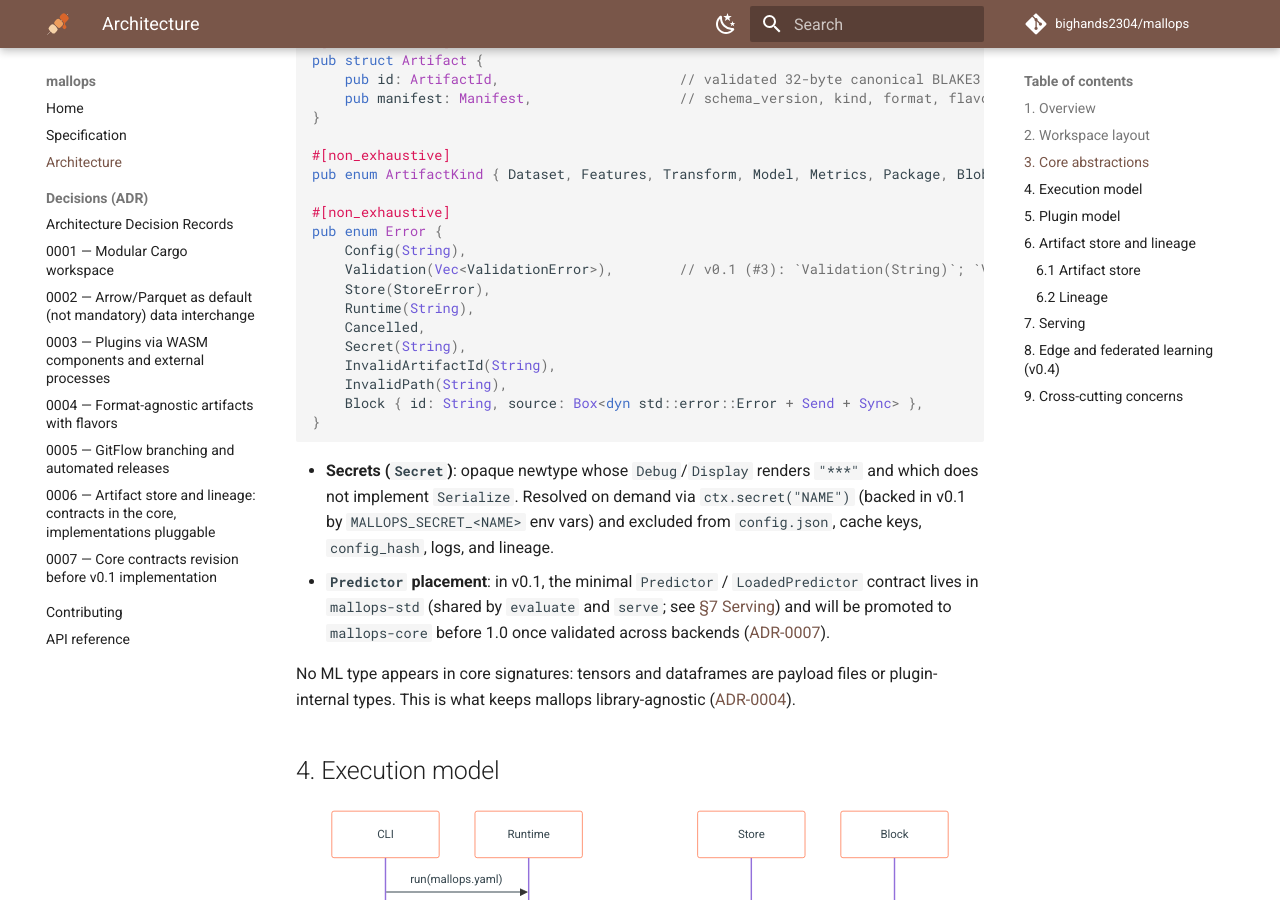
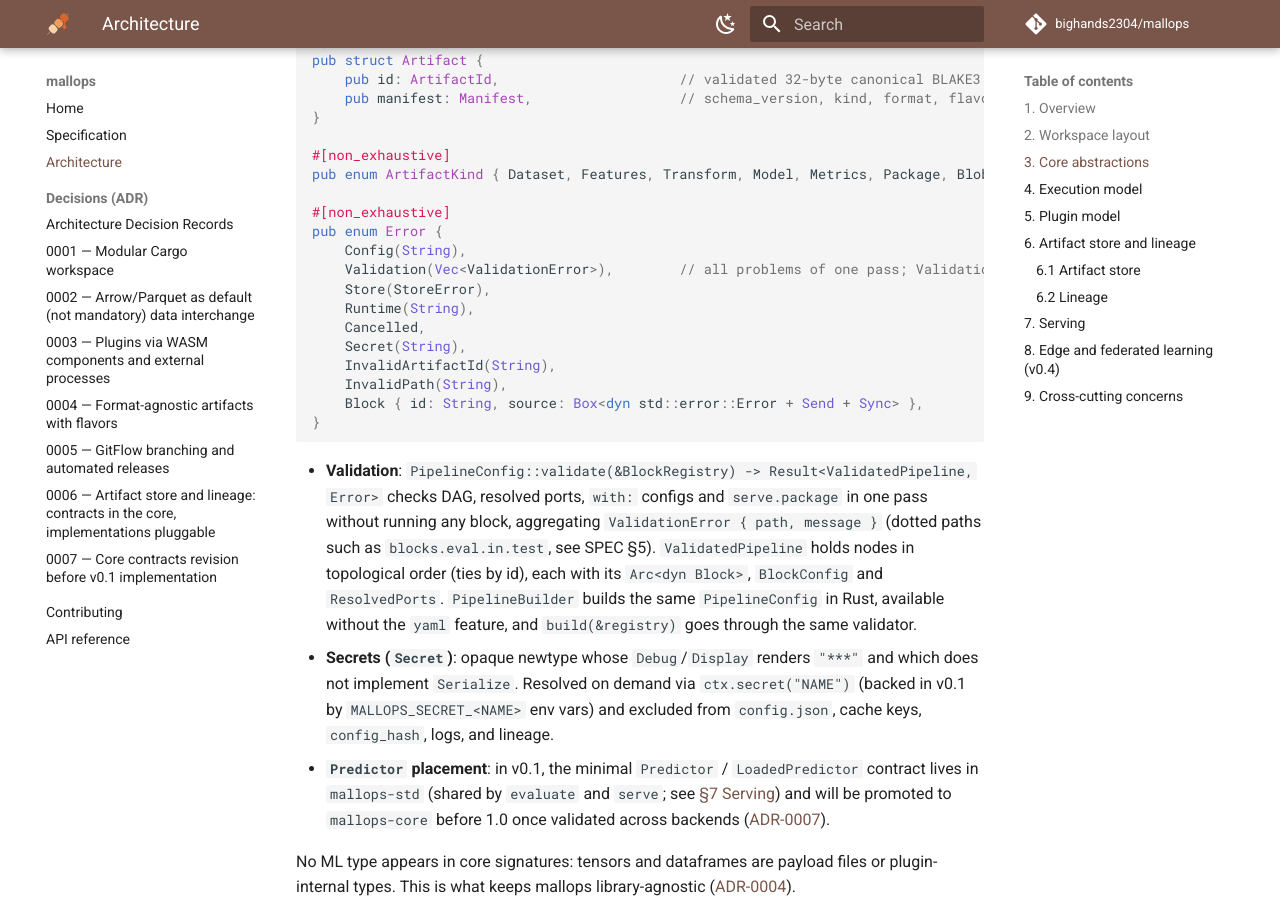
Before and after one commit to bighands2304/mallops, an MkDocs documentation site: the page built from docs/ARCHITECTURE.md, in a window 1280 px wide and 900 px high, scrolled down 2758 px. Built offline with MkDocs 1.6.1 and Material for MkDocs 9.7.7, drawn with Linux system fonts in a browser that asks for light colours; comment, search, counter and statistics services are not loaded; the version menu is left out.

Commit message:
docs: describe pipeline validation and PipelineBuilder (#6)
Signed-off-by: bighands2304 <61188329+bighands2304@users.noreply.github.com>

````diff
--- a/docs/ARCHITECTURE.md
+++ b/docs/ARCHITECTURE.md
@@ -141,7 +141,7 @@ pub enum ArtifactKind { Dataset, Features, Transform, Model, Metrics, Package, B
 #[non_exhaustive]
 pub enum Error {
     Config(String),
-    Validation(Vec<ValidationError>),        // v0.1 (#3): `Validation(String)`; `Vec<ValidationError>` arriva con #6
+    Validation(Vec<ValidationError>),        // all problems of one pass; ValidationError { path, message }
     Store(StoreError),
     Runtime(String),
     Cancelled,
@@ -152,6 +152,7 @@ pub enum Error {
 }
 ```
 
+- **Validation**: `PipelineConfig::validate(&BlockRegistry) -> Result<ValidatedPipeline, Error>` checks DAG, resolved ports, `with:` configs and `serve.package` in one pass without running any block, aggregating `ValidationError { path, message }` (dotted paths such as `blocks.eval.in.test`, see SPEC §5). `ValidatedPipeline` holds nodes in topological order (ties by id), each with its `Arc<dyn Block>`, `BlockConfig` and `ResolvedPorts`. `PipelineBuilder` builds the same `PipelineConfig` in Rust, available without the `yaml` feature, and `build(&registry)` goes through the same validator.
 - **Secrets (`Secret`)**: opaque newtype whose `Debug`/`Display` renders `"***"` and which does not implement `Serialize`. Resolved on demand via `ctx.secret("NAME")` (backed in v0.1 by `MALLOPS_SECRET_<NAME>` env vars) and excluded from `config.json`, cache keys, `config_hash`, logs, and lineage.
 - **`Predictor` placement**: in v0.1, the minimal `Predictor` / `LoadedPredictor` contract lives in `mallops-std` (shared by `evaluate` and `serve`; see [§7 Serving](#7-serving)) and will be promoted to `mallops-core` before 1.0 once validated across backends ([ADR-0007](adr/0007-core-contracts-revision.md)).
 
@@ -166,7 +167,7 @@ sequenceDiagram
     participant Store
     participant B as Block
     CLI->>Core: run(mallops.yaml)
-    Core->>Core: parse, validate config & resolved ports, topo-sort
+    Core->>Core: parse, validate config & resolved ports, topo-sort (`PipelineConfig::validate`)
     loop each ready node (parallel when independent)
         Core->>B: cache_policy(ctx)
         Core->>Core: cache key = hash(block id, version, config_hash, input ids, extra_hash)
````
Also changed, not shown: docs/SPEC.md (+3 -2 lines).
